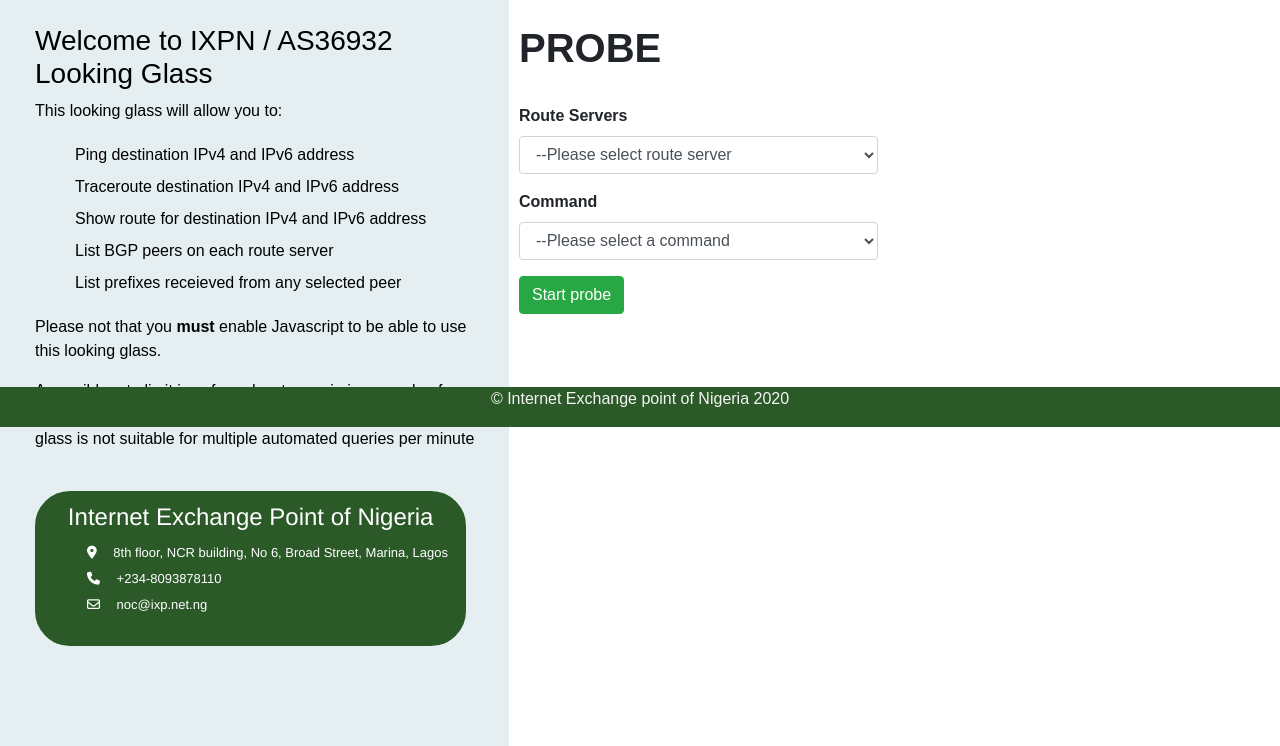
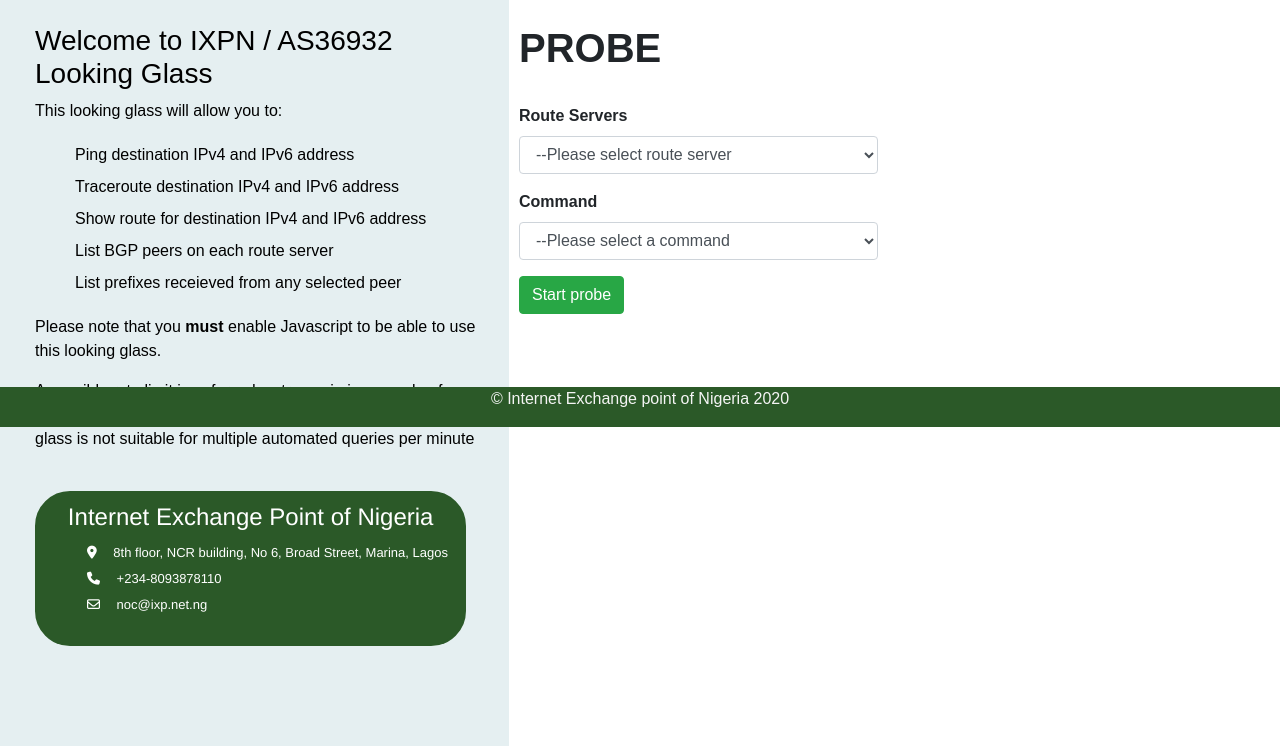
Before and after one commit to dennix2014/lookingglass, a Django app: page / in a window 1280 px wide. Shown: the part 373-1119 px from the top of the page. Run offline with Django 3.2, Linux system fonts and the light colour scheme; some libraries are stand-ins or nearby versions; grey boxes are pictures that could not be loaded.

Commit message:
typo correction

```diff
--- a/lg/templates/base.html
+++ b/lg/templates/base.html
@@ -207,7 +207,7 @@
 				<li>List BGP peers on each route server</li>
 				<li>List prefixes receieved from any selected peer</li>
 			</ul>
-			<p>Please not that you <strong>must</strong> enable Javascript to be able to use this looking glass.</p>
+			<p>Please note that you <strong>must</strong> enable Javascript to be able to use this looking glass.</p>
 			<p>A sensible rate limit is enforced so try again in a couple
 				of minutes if you reach the limit. This also means that this looking glass is not suitable for multiple automated queries per minute</p><br>
 
```
